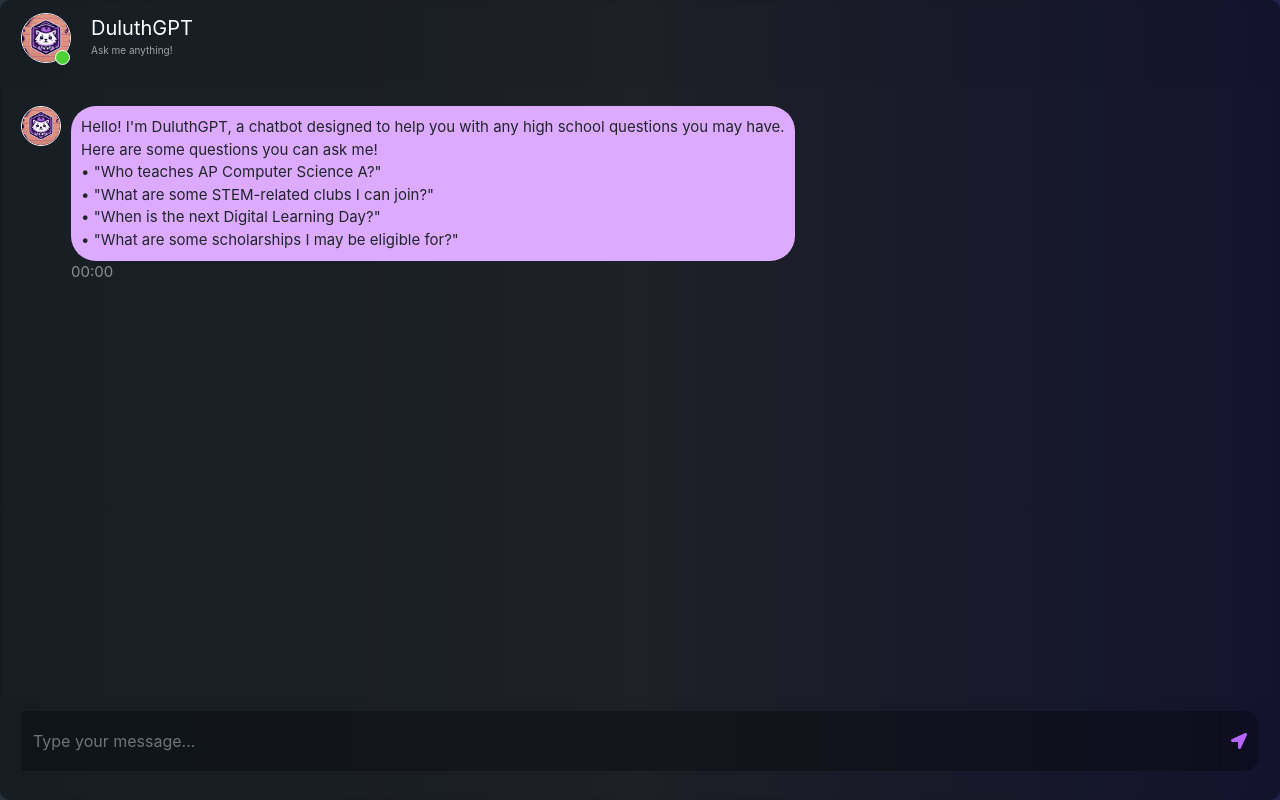
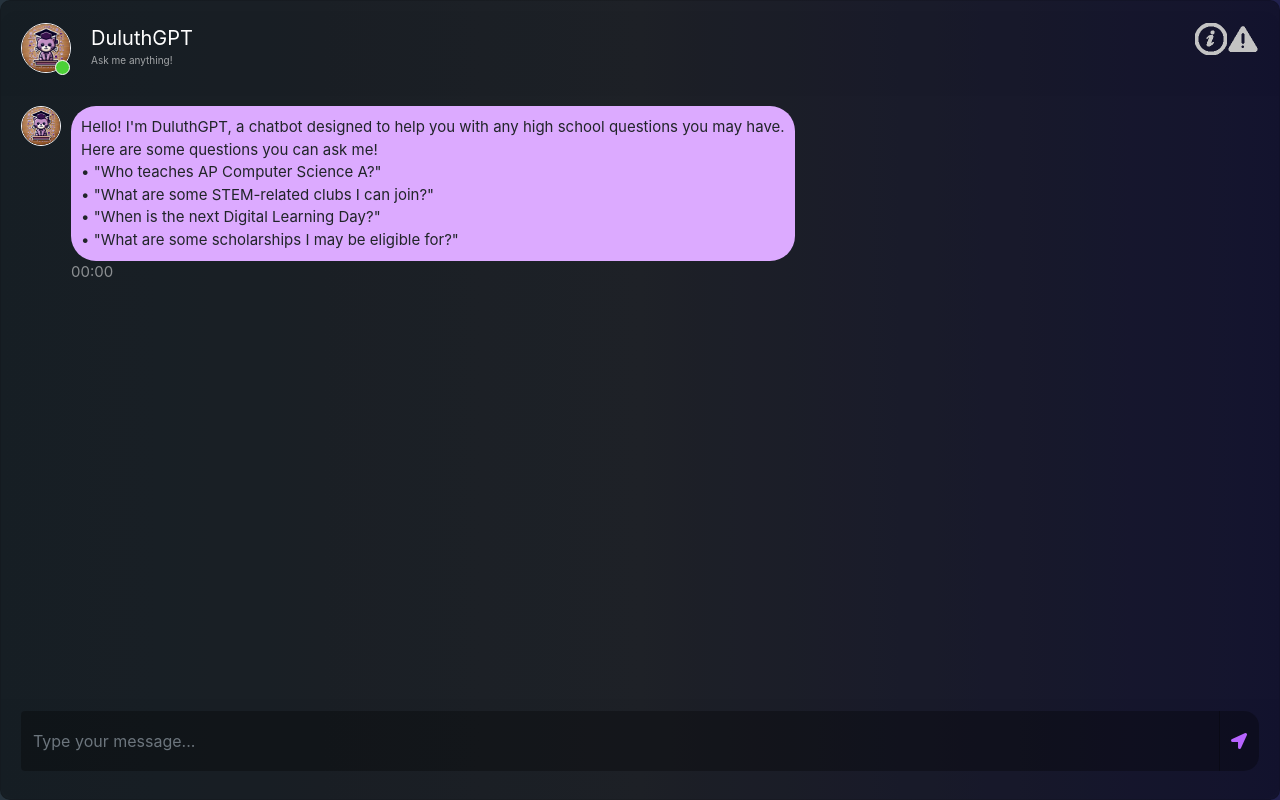
Before and after one commit to karthiksing05/duluthgptv2, a Flask app: page / in a window 1280 px wide. Run offline with Flask 3, Linux system fonts and the light colour scheme; parts of the project's set-up code (start-up, migrations or seed data) failed here and were passed over; some libraries are stand-ins or nearby versions.

Commit message:
edited bot.jpg, fixed error and info web buttons, modified loading alt text?

```diff
--- a/static/style.css
+++ b/static/style.css
@@ -27,6 +27,9 @@
 .card-header{
 	border-radius: 15px 15px 0 0 !important;
 	border-bottom: 0 !important;
+}
+.ml-auto{
+    float:right;
 }
 .card-footer{
     border-radius: 0 0 15px 15px !important;
@@ -136,6 +139,7 @@
 	margin-top: auto;
 	margin-bottom: auto;
 	margin-left: 15px;
+    flex-grow: 1;
 }
 .user_info span{
 	font-size: 20px;
@@ -191,6 +195,7 @@
 }
 .msg_head{
 	position: relative;
+    top: 10px;
 }
 #action_menu_btn{
 	position: absolute;
--- a/templates/chat.html
+++ b/templates/chat.html
@@ -30,6 +30,16 @@
 									<span>DuluthGPT</span>
 									<p>Ask me anything!</p>
 								</div>
+                                <div class="ml-auto">
+                                    <a href="https://forms.gle/5jPFUqymYYzsegvSA" target="_blank">
+                                        <img src="/static/info.png" class="icon" alt="Info Icon" width="32" height="32">
+                                    </a>
+                                </div>
+                                <div class="ml-auto">
+                                    <a href="https://forms.gle/r974MwaMEkPdmULv5" target="_blank">
+                                        <img src="/static/error.png" class="icon" alt="Error Icon" width="32" height="32">
+                                    </a>
+                                </div>
 							</div>
 						</div>
 						<div id="messageChatbox" class="card-body msg_card_body">
@@ -66,7 +76,7 @@
 					$("#text").val("");
 					$("#messageChatbox").append(userHtml);
 
-                    var loadingHtml = '<div id="loading" class="d-flex justify-content-start mb-4"><div class="img_cont_msg"><img src="/static/bot.jpg" class="rounded-circle user_img_msg"></div><div class="msg_container"><img src="/static/loading.gif" height=25 width=100><span class="msg_time">' + str_time + '</span></div></div>';
+                    var loadingHtml = '<div id="loading" class="d-flex justify-content-start mb-4"><div class="img_cont_msg"><img src="/static/bot.jpg" class="rounded-circle user_img_msg"></div><div class="msg_container"><img src="/static/loading.gif" alt="Loading..." height=25 width=100><span class="msg_time">' + str_time + '</span></div></div>';
                     $("#messageChatbox").append($.parseHTML(loadingHtml));
 
                     $("#messageChatbox").scrollTop($("#messageChatbox")[0].scrollHeight);
```
Also changed, not shown: static/bot.jpg, static/error.png (added), static/info.png (added).
